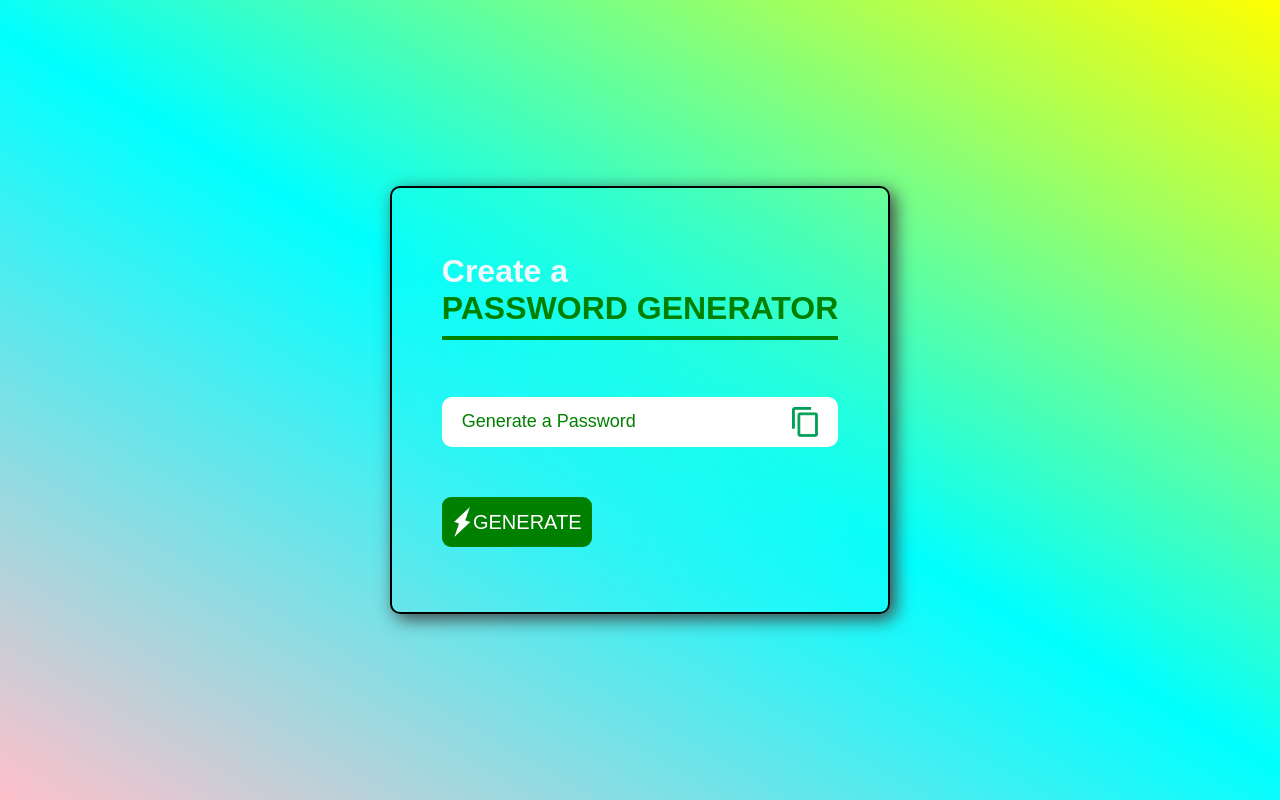
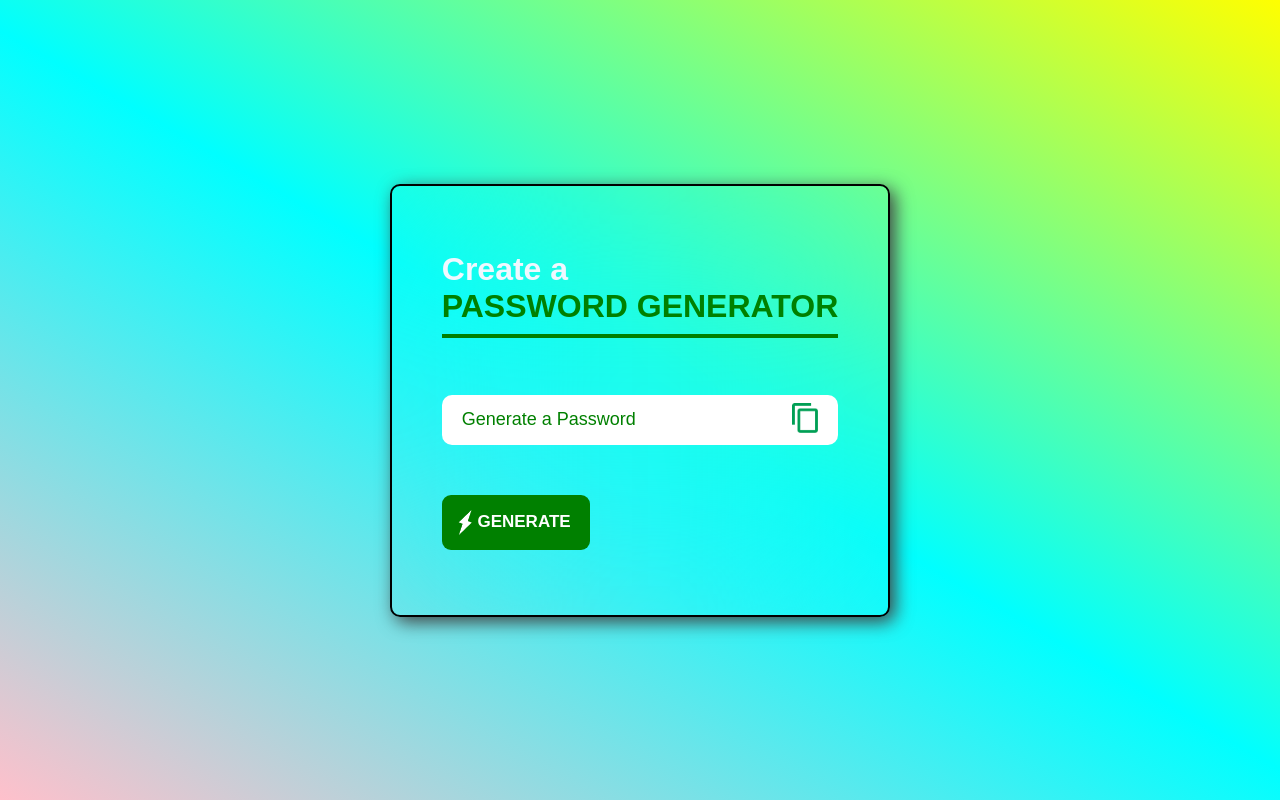
Before and after one commit to Sheryaar-Ansar/animation, a plain HTML site: page PassGenerator/index.html in a window 1280 px wide. Drawn offline with Linux system fonts and the light colour scheme.

```diff
--- a/PassGenerator/index.html
+++ b/PassGenerator/index.html
@@ -11,7 +11,7 @@
         <h1>Create a <span><br>Password Generator</span></h1>
         <div class="box">
             <input type="text" id="password" placeholder="Generate a Password">
-            <img src="./images/copy.png" alt="" class="copy">
+            <abbr title="Copy"><img src="./images/copy.png" alt="" class="copy"></abbr>
         </div>
         <button class="btn"><img src="./images/generate.png" alt="">Generate</button>
     </div>
--- a/PassGenerator/style.css
+++ b/PassGenerator/style.css
@@ -60,7 +60,8 @@
 }
 .container button{
     margin-top: 50px;
-    font-size: 20px;
+    font-size: 17px;
+    font-weight: 600;
     color: #fff;
     background: green;
     text-transform: uppercase;
@@ -68,14 +69,17 @@
     align-items: center;
     justify-content: center;
     border: none;
-    padding: 10px;
+    padding: 15px;
     border-radius: 9px;
     cursor: pointer;
     transition: 0.3s ease;
+    padding-right: 19px;
+
 }
 .container button:hover{
     background: rgba(8, 8, 8, 0.5);
 }
 .container button img{
-    height: 30px;
+    height: 25px;
+    margin-right: 3px;
 }
```
